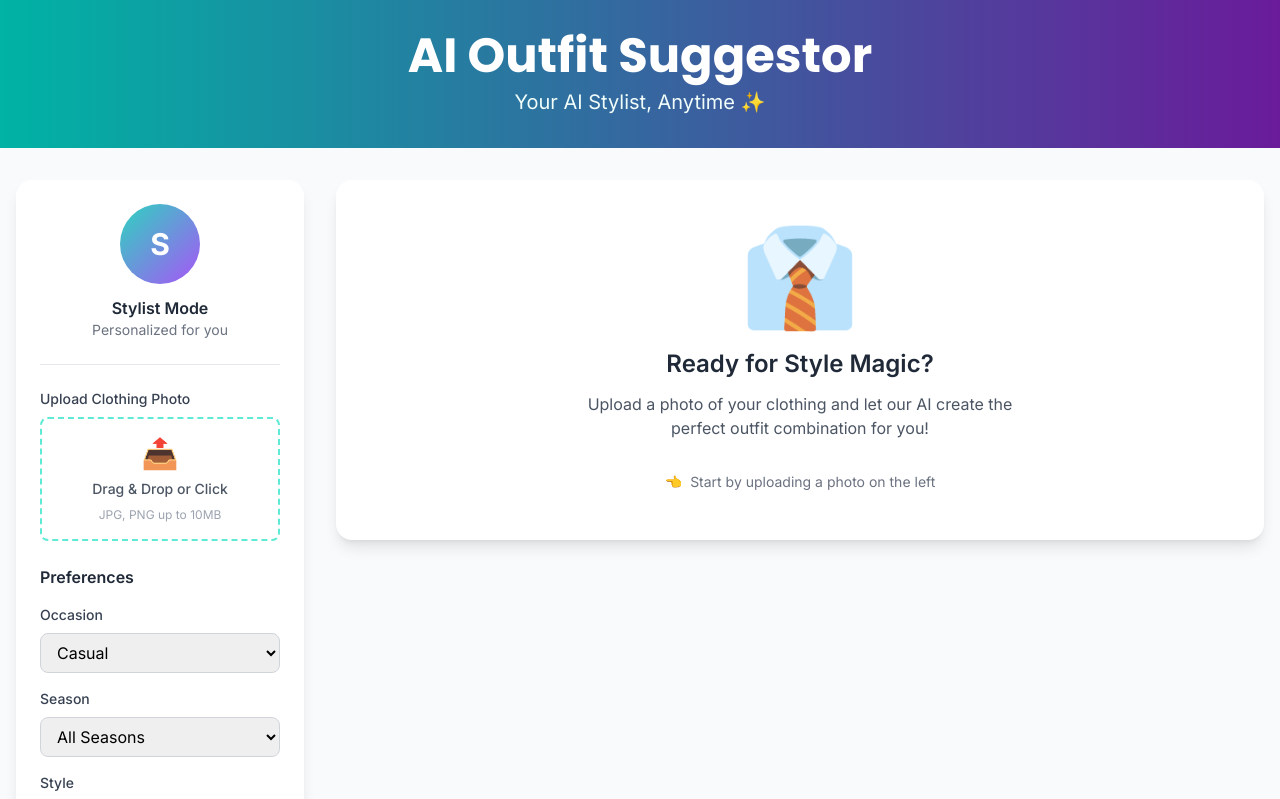
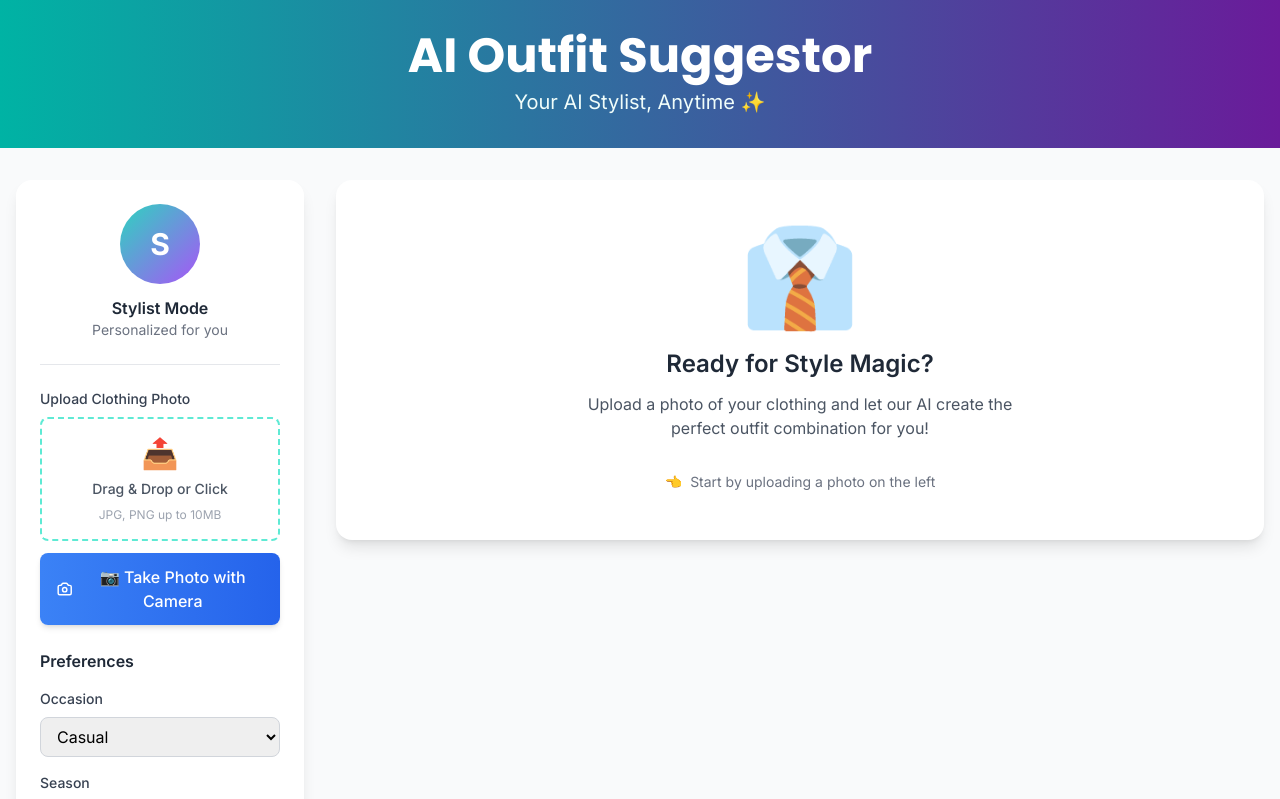
Before and after one commit to sajadparacha/outfit-suggestor-app, a React (Create React App) app in the folder frontend/: page / in a window 1280 px wide. Shown: the top 799 px of the page. Built offline with nearby package versions, Linux system fonts and the light colour scheme.

Commit message:
Add camera capture functionality - take photos directly using device camera

```diff
--- a/frontend/src/components/Sidebar.tsx
+++ b/frontend/src/components/Sidebar.tsx
@@ -28,6 +28,7 @@ const Sidebar: React.FC<SidebarProps> = ({
   loading
 }) => {
   const fileInputRef = useRef<HTMLInputElement>(null);
+  const cameraInputRef = useRef<HTMLInputElement>(null);
   const [isDragging, setIsDragging] = useState(false);
 
   const handleFileSelect = (event: React.ChangeEvent<HTMLInputElement>) => {
@@ -69,6 +70,13 @@ const Sidebar: React.FC<SidebarProps> = ({
       if (file.type.startsWith('image/')) {
         setImage(file);
       }
+    }
+  };
+
+  const handleCameraCapture = (event: React.ChangeEvent<HTMLInputElement>) => {
+    const file = event.target.files?.[0];
+    if (file) {
+      setImage(file);
     }
   };
 
@@ -136,6 +144,30 @@ const Sidebar: React.FC<SidebarProps> = ({
           className="hidden"
           aria-label="File input for clothing photo"
         />
+
+        {/* Camera Button */}
+        <div className="mt-3">
+          <button
+            onClick={() => cameraInputRef.current?.click()}
+            className="w-full px-4 py-3 bg-gradient-to-r from-blue-500 to-blue-600 text-white rounded-lg font-medium hover:from-blue-600 hover:to-blue-700 transition-all shadow-md flex items-center justify-center space-x-2"
+            aria-label="Take photo with camera"
+          >
+            <svg className="w-5 h-5" fill="none" stroke="currentColor" viewBox="0 0 24 24">
+              <path strokeLinecap="round" strokeLinejoin="round" strokeWidth={2} d="M3 9a2 2 0 012-2h.93a2 2 0 001.664-.89l.812-1.22A2 2 0 0110.07 4h3.86a2 2 0 011.664.89l.812 1.22A2 2 0 0018.07 7H19a2 2 0 012 2v9a2 2 0 01-2 2H5a2 2 0 01-2-2V9z" />
+              <path strokeLinecap="round" strokeLinejoin="round" strokeWidth={2} d="M15 13a3 3 0 11-6 0 3 3 0 016 0z" />
+            </svg>
+            <span>📷 Take Photo with Camera</span>
+          </button>
+          <input
+            ref={cameraInputRef}
+            type="file"
+            accept="image/*"
+            capture="environment"
+            onChange={handleCameraCapture}
+            className="hidden"
+            aria-label="Camera input for clothing photo"
+          />
+        </div>
       </div>
 
       {/* Filters */}
```
Also changed, not shown: 2 other files (tests, documents, lock files or other folders).
